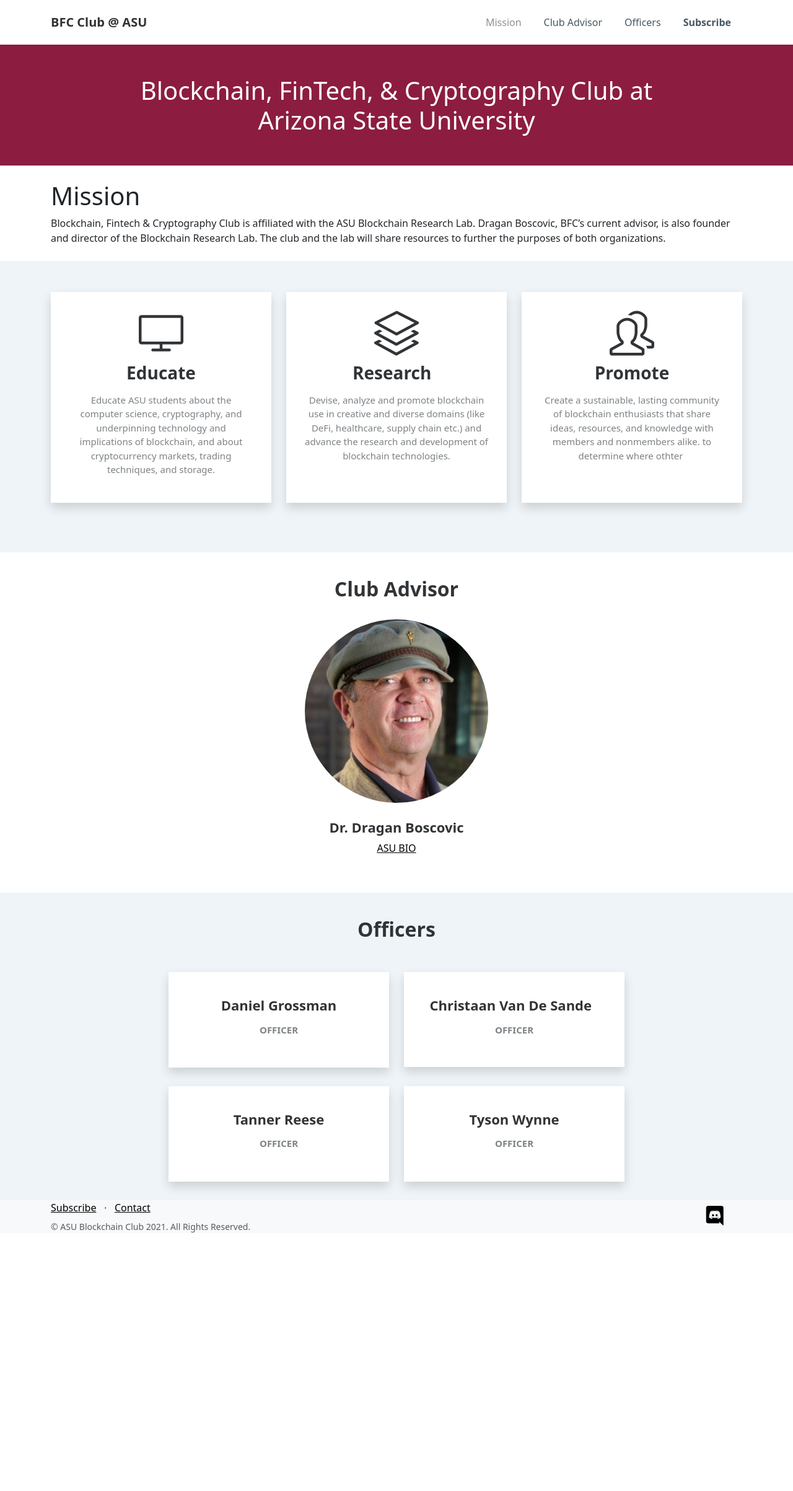
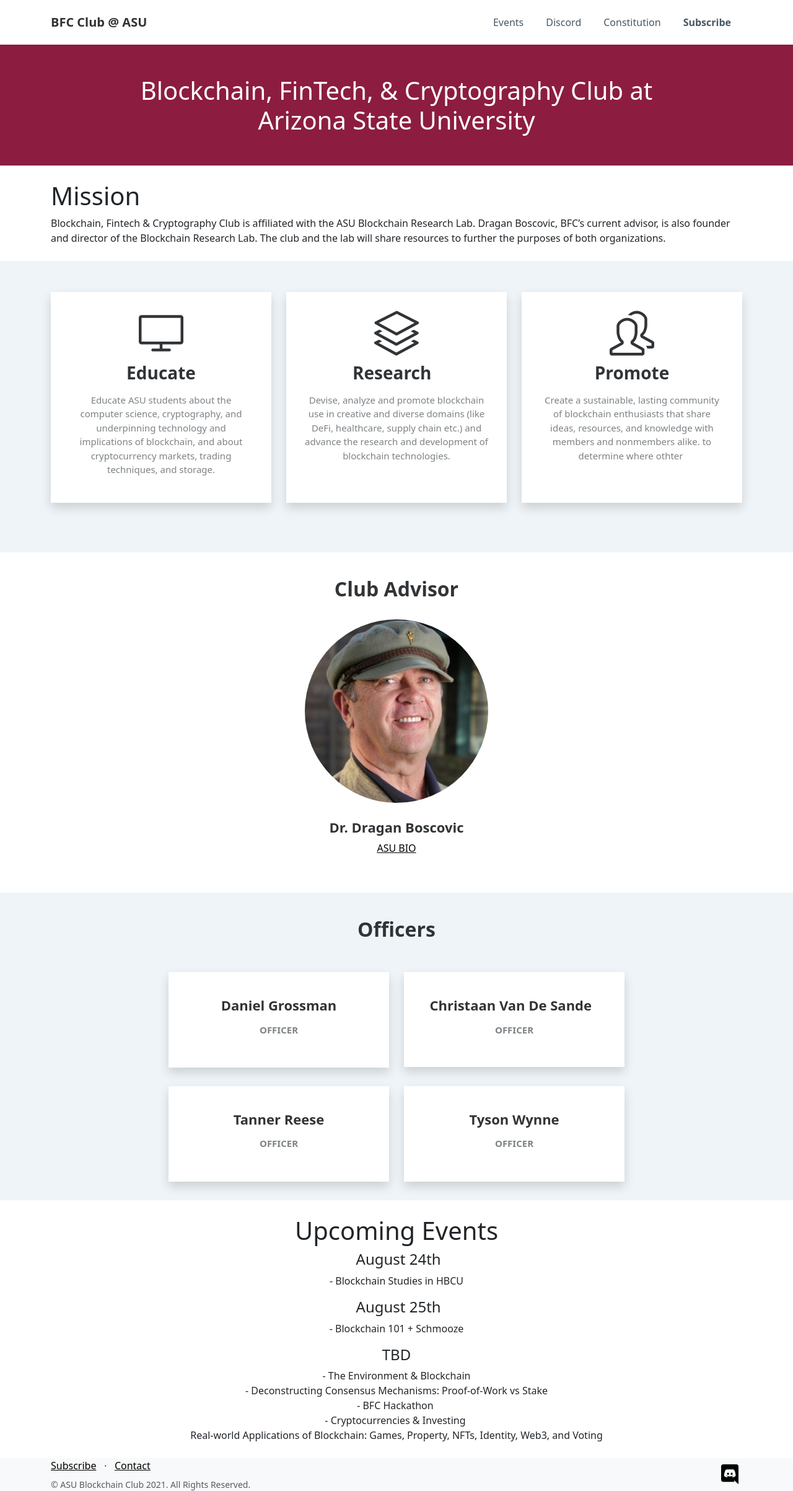
Before and after one commit to twynne20/bfcasu.github.io, a plain HTML site: page index.html in a window 1280 px wide. Shown: the whole page at 62% size. Before the commit the page ends 1989 px from the top, so only its background shows below. Drawn offline with nearby package versions, Linux system fonts and the light colour scheme.

Commit message:
Add files via upload

```diff
--- a/index.html
+++ b/index.html
@@ -22,12 +22,13 @@
         <div class="container"><a class="navbar-brand" href="#">BFC Club @ ASU</a><button data-bs-toggle="collapse" class="navbar-toggler" data-bs-target="#navcol-1"><span class="visually-hidden">Toggle navigation</span><span class="navbar-toggler-icon"></span></button>
             <div class="collapse navbar-collapse" id="navcol-1">
                 <ul class="navbar-nav ms-auto">
-                    <li class="nav-item"><a class="nav-link active" href="#">Mission</a></li>
+                    <li class="nav-item"><a class="nav-link" href="#UpcomingEvents">Events</a></li>
                     <li class="nav-item"></li>
-                    <li class="nav-item"><a class="nav-link" href="#">Club Advisor</a></li>
                     <li class="nav-item"></li>
-                    <li class="nav-item"><a class="nav-link" href="#">Officers</a></li>
-                    <li class="nav-item"><a class="nav-link" href="#"><strong>Subscribe</strong></a></li>
+                    <li class="nav-item"></li>
+                    <li class="nav-item"><a class="nav-link" href="https://discord.gg/xWDVvqgX">Discord</a></li>
+                    <li class="nav-item"><a class="nav-link" href="https://docs.google.com/document/d/1Qs3ioRV2tvbujkKjsi-_SFlS9eMGWrLVzspHWyTZ4bg/edit?usp=sharing">Constitution</a></li>
+                    <li class="nav-item"><a class="nav-link" href="https://docs.google.com/forms/d/e/1FAIpQLSdTYTu0EoBOUkkekBqn9OUGvG1A5mdbun9W5r-aBmfdWocUuw/viewform?usp=sf_link"><strong>Subscribe</strong></a></li>
                 </ul>
             </div>
         </div>
@@ -128,6 +129,25 @@
                 </div>
             </div>
         </section>
+        <section style="background: #ffffff;">
+            <div class="container">
+                <div class="col">
+                    <div class="row">
+                        <div class="col">
+                            <div class="text" style="margin-top: 25px;margin-bottom: 25px;">
+                                <h1 id="UpcomingEvents">Upcoming Events</h1>
+                                <h4>&nbsp;August 24th</h4>
+                                <p>- Blockchain Studies in HBCU</p>
+                                <h4>&nbsp;August 25th</h4>
+                                <p>- Blockchain 101 + Schmooze</p>
+                                <h4>TBD</h4>
+                                <p>- The Environment &amp; Blockchain<br>- Deconstructing Consensus Mechanisms: Proof-of-Work vs Stake<br>- BFC Hackathon&nbsp;<br>- Cryptocurrencies &amp; Investing&nbsp;<br>Real-world Applications of Blockchain: Games, Property, NFTs, Identity, Web3, and Voting</p>
+                            </div>
+                        </div>
+                    </div>
+                </div>
+            </div>
+        </section>
     </section>
     <footer class="bg-light footer">
         <div class="container">
@@ -136,15 +156,13 @@
                     <ul class="list-inline mb-2">
                         <li class="list-inline-item"><a href="#" style="color: rgb(0,0,0);">Subscribe</a></li>
                         <li class="list-inline-item"><span>⋅</span></li>
-                        <li class="list-inline-item"><a href="#" style="color: rgb(0,0,0);">Contact</a></li>
+                        <li class="list-inline-item"><a style="color: rgb(0,0,0);" href="bfcasu@protonmail.com">Contact</a></li>
                     </ul>
                     <p class="text-muted small mb-4 mb-lg-0">© ASU Blockchain Club 2021. All Rights Reserved.</p>
                 </div>
                 <div class="col-lg-6 text-center text-lg-end my-auto h-100">
                     <ul class="list-inline mb-0">
                         <li class="list-inline-item"><a href="https://discord.gg/xWDVvqgX"><i class="fab fa-discord fa-2x fa-fw" style="color: rgb(0,0,0);"></i></a></li>
-                        <li class="list-inline-item"><a href="#"></a></li>
-                        <li class="list-inline-item"><a href="#"></a></li>
                     </ul>
                 </div>
             </div>
```
